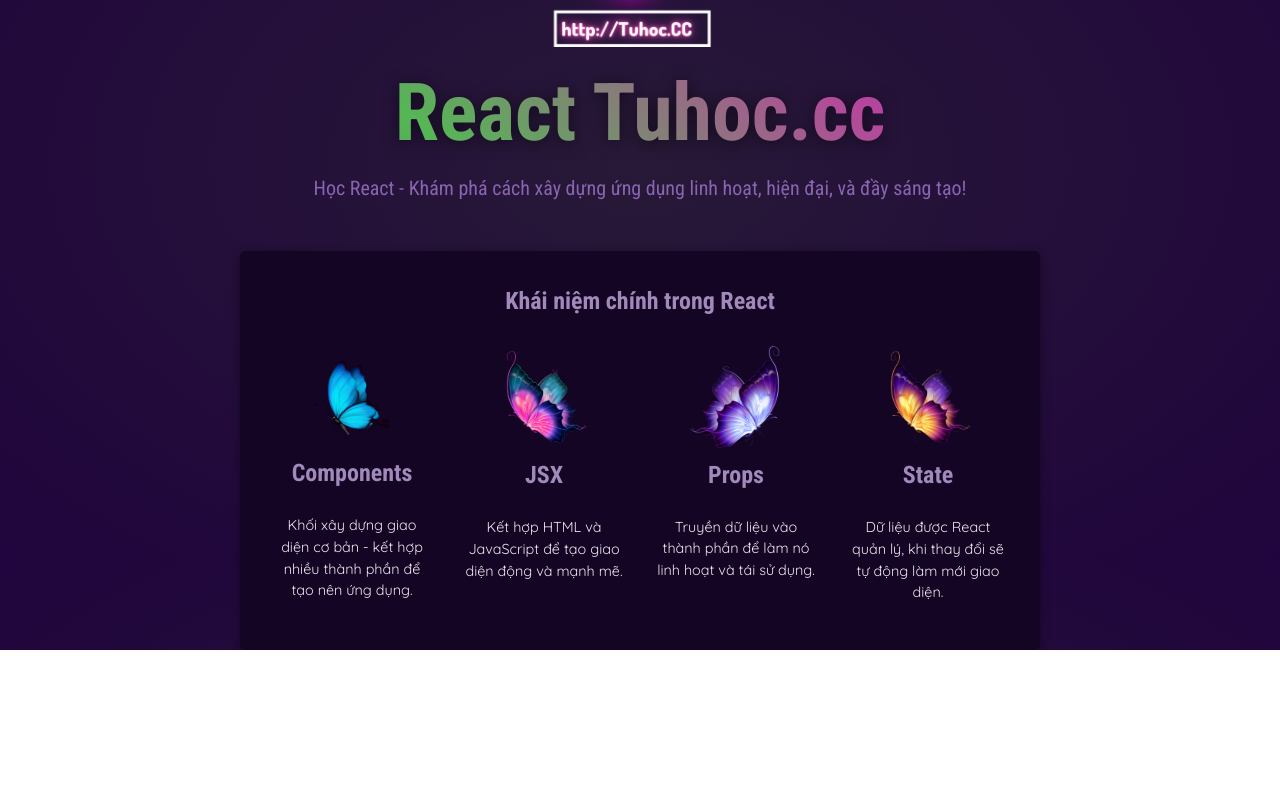
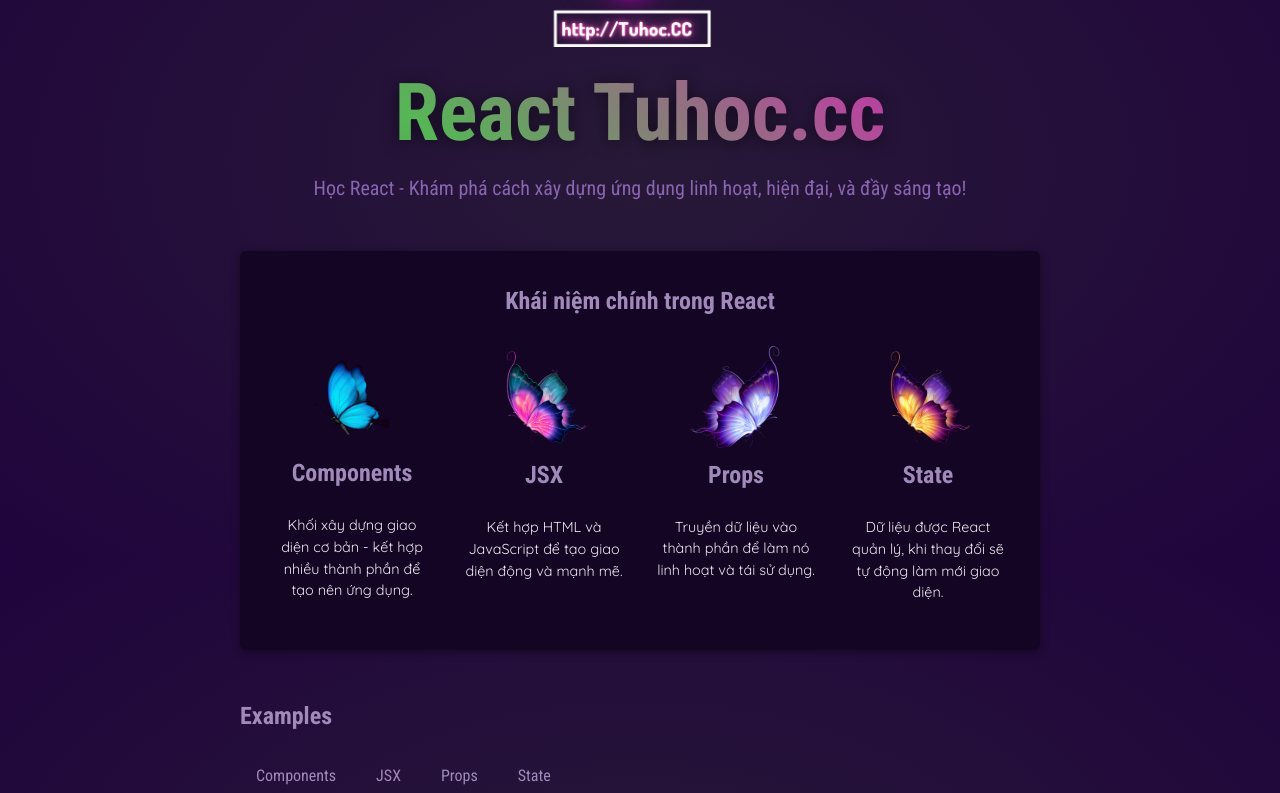
Before and after one commit to BoDoi123/reactjs, a React (Vite) app in the folder reactjs_props/: page / in a window 1280 px wide. Shown: the part 241-1034 px from the top of the page. Before the commit the page ends 891 px from the top, so only its background shows below. Built offline with nearby package versions, Linux system fonts and the light colour scheme.

Commit message:
ReactJS - props.children

```diff
--- a/reactjs_props/src/App.jsx
+++ b/reactjs_props/src/App.jsx
@@ -1,5 +1,6 @@
 import Header from "./components/Header/Header.jsx";
 import MainContent from "./components/MainContent/MainContent.jsx";
+import TabButton from "./components/TabButton.jsx";
 
 import { myData } from "../data.js";
 
@@ -17,6 +18,17 @@
 						<MainContent {...myData[3]} />
 					</ul>
 				</section>
+
+				<section id="examples">
+					<h2>Examples</h2>
+					<menu>
+						<TabButton>Components</TabButton>
+						<TabButton>JSX</TabButton>
+						<TabButton>Props</TabButton>
+						<TabButton>State</TabButton>
+						{/* <TabButton label="Components" /> */}
+					</menu>
+				</section>
 			</main>
 		</>
 	);
--- /dev/null
+++ b/reactjs_props/src/components/TabButton.jsx
@@ -0,0 +1,15 @@
+export default function TabButton({ children }) {
+	return (
+		<li>
+			<button>{children}</button>
+		</li>
+	);
+}
+
+// export default function TabButton({ label }) {
+// 	return (
+// 		<li>
+// 			<button>{label}</button>
+// 		</li>
+// 	);
+// }
```
Also changed, not shown: reactjs_props/index.html (+8 -0 lines).
